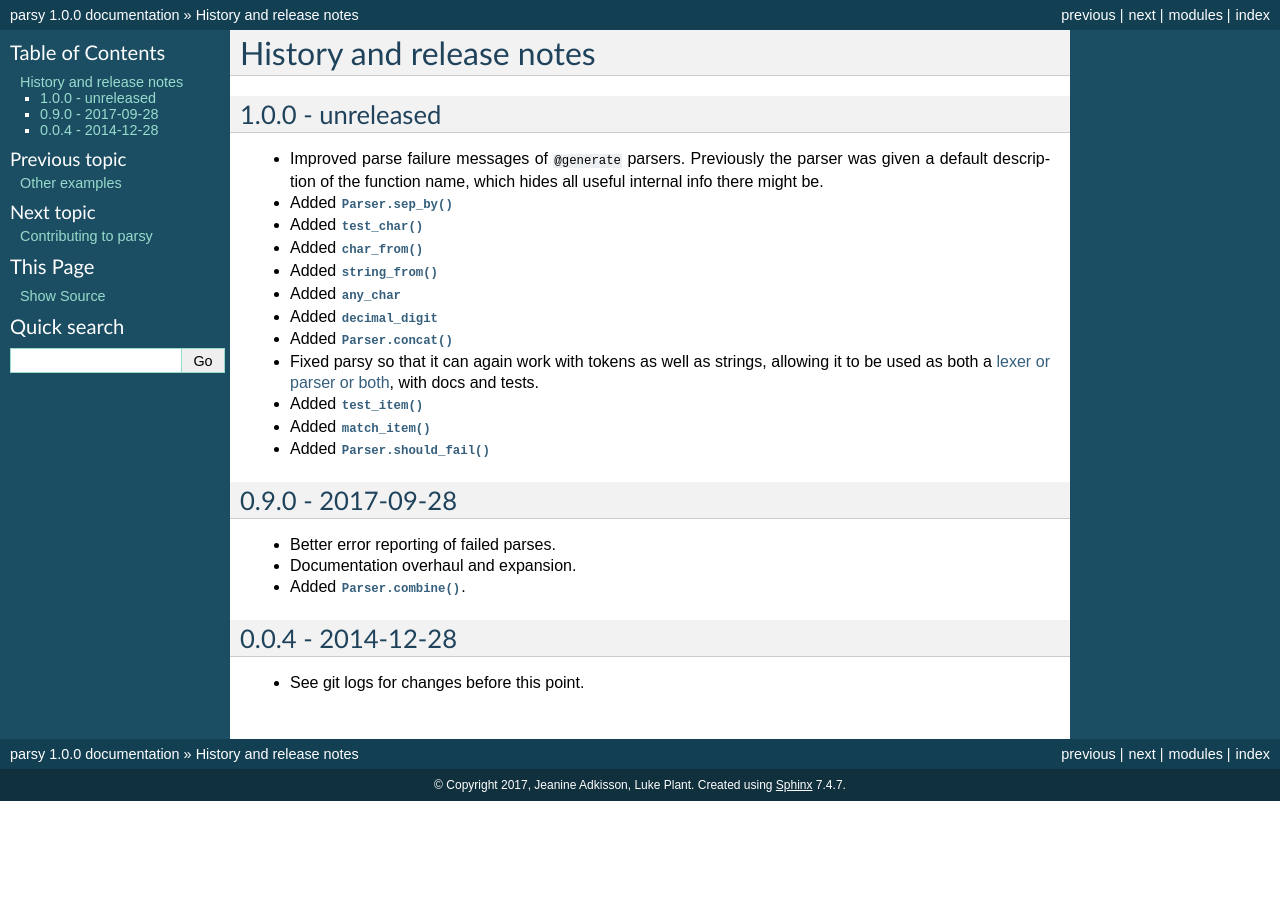
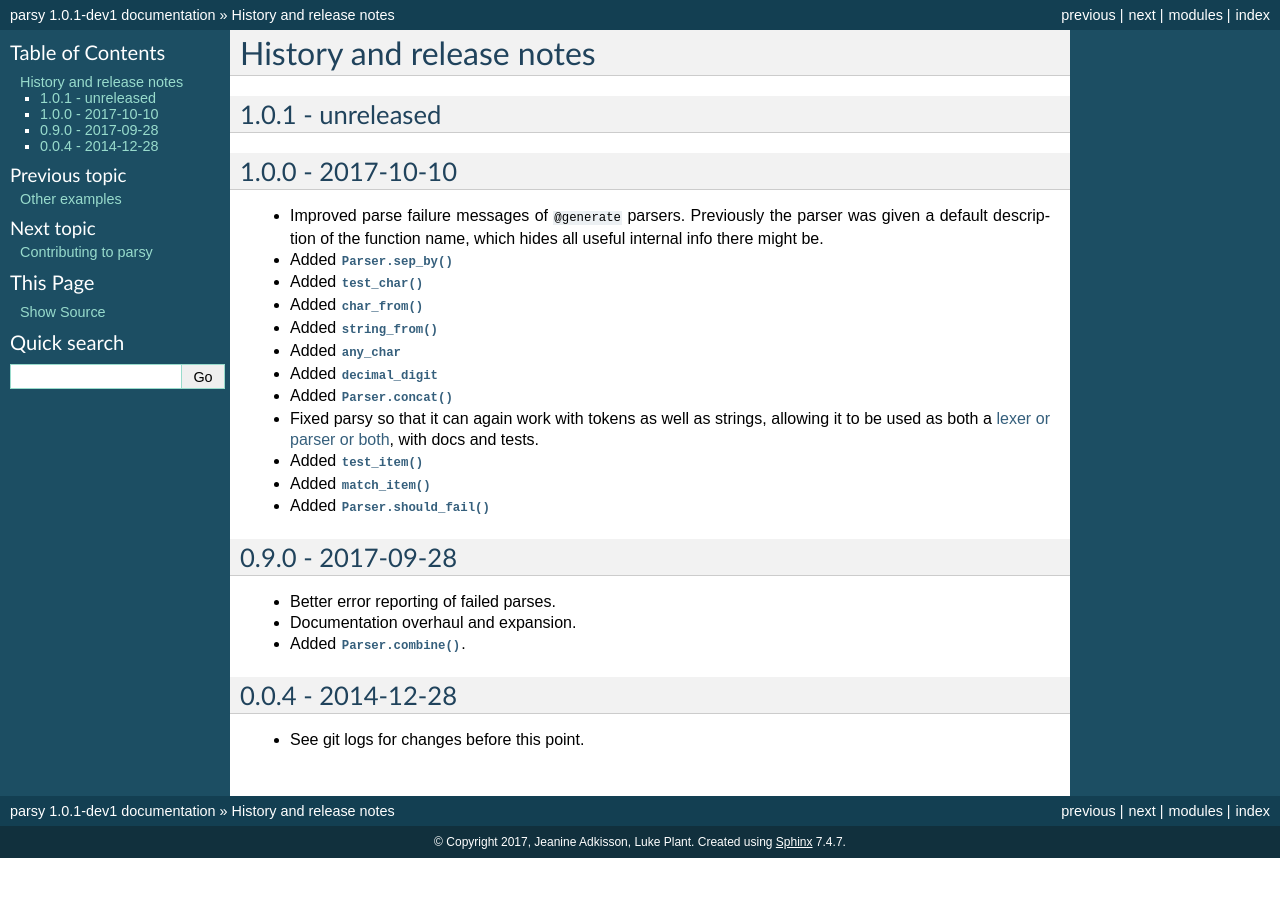
Before and after one commit to python-parsy/parsy, a Sphinx documentation site: the page built from docs/history.rst, in a window 1280 px wide. Shown: the top 897 px of the page. Built offline with Sphinx 7.4.7, drawn with Linux system fonts in a browser that asks for light colours.

Commit message:
Version bump to -dev1

```diff
--- a/docs/conf.py
+++ b/docs/conf.py
@@ -57,7 +57,7 @@
 # The short X.Y version.
 version = '1.0.0'
 # The full version, including alpha/beta/rc tags.
-release = '1.0.0'
+release = '1.0.1-dev1'
 
 # The language for content autogenerated by Sphinx. Refer to documentation
 # for a list of supported languages.
--- a/docs/history.rst
+++ b/docs/history.rst
@@ -4,7 +4,11 @@
 
 .. currentmodule:: parsy
 
-1.0.0 - unreleased
+1.0.1 - unreleased
+------------------
+
+
+1.0.0 - 2017-10-10
 ------------------
 
 * Improved parse failure messages of ``@generate`` parsers. Previously
--- a/src/parsy/version.py
+++ b/src/parsy/version.py
@@ -1 +1 @@
-__version__ = '1.0.0'
+__version__ = '1.0.1-dev1'
```
